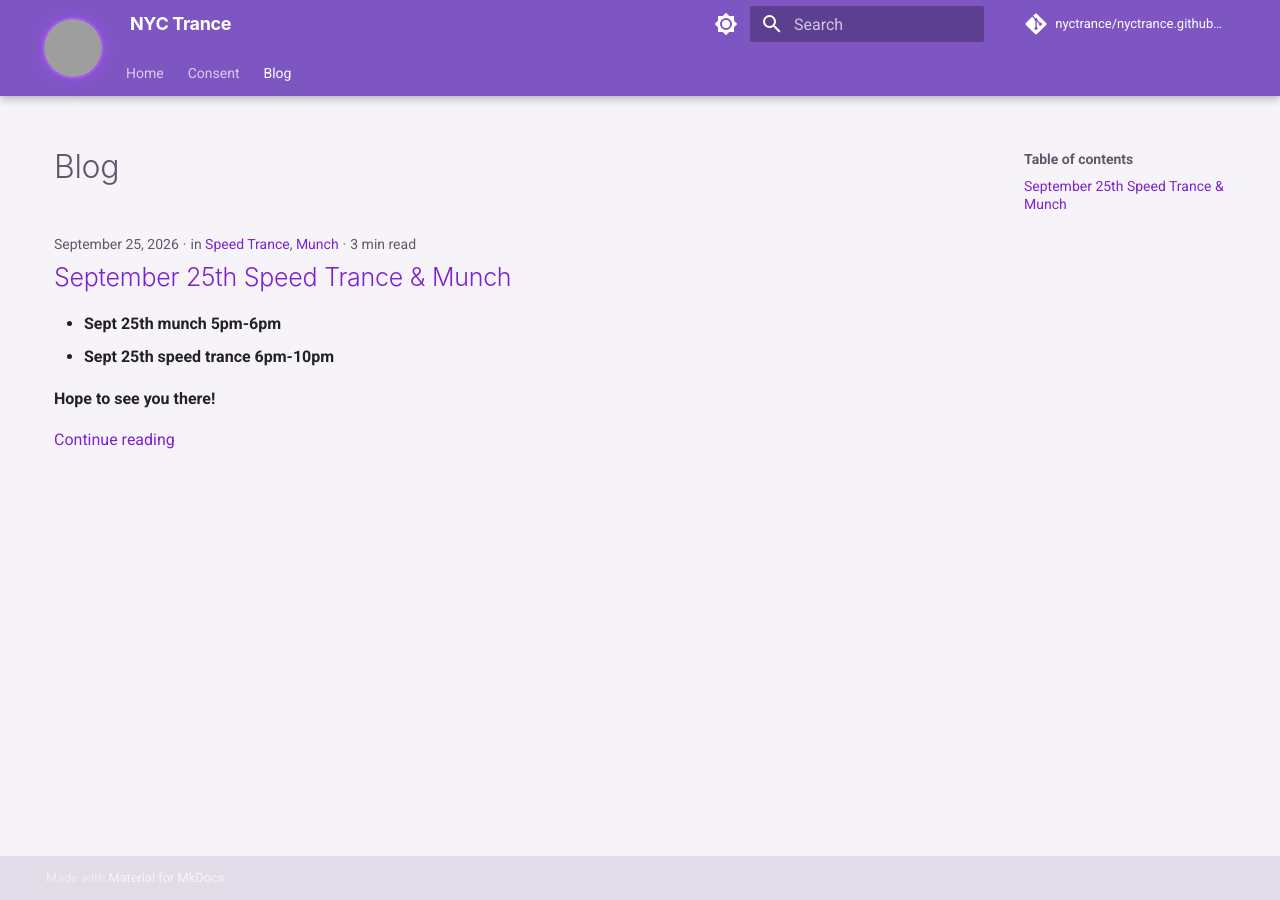
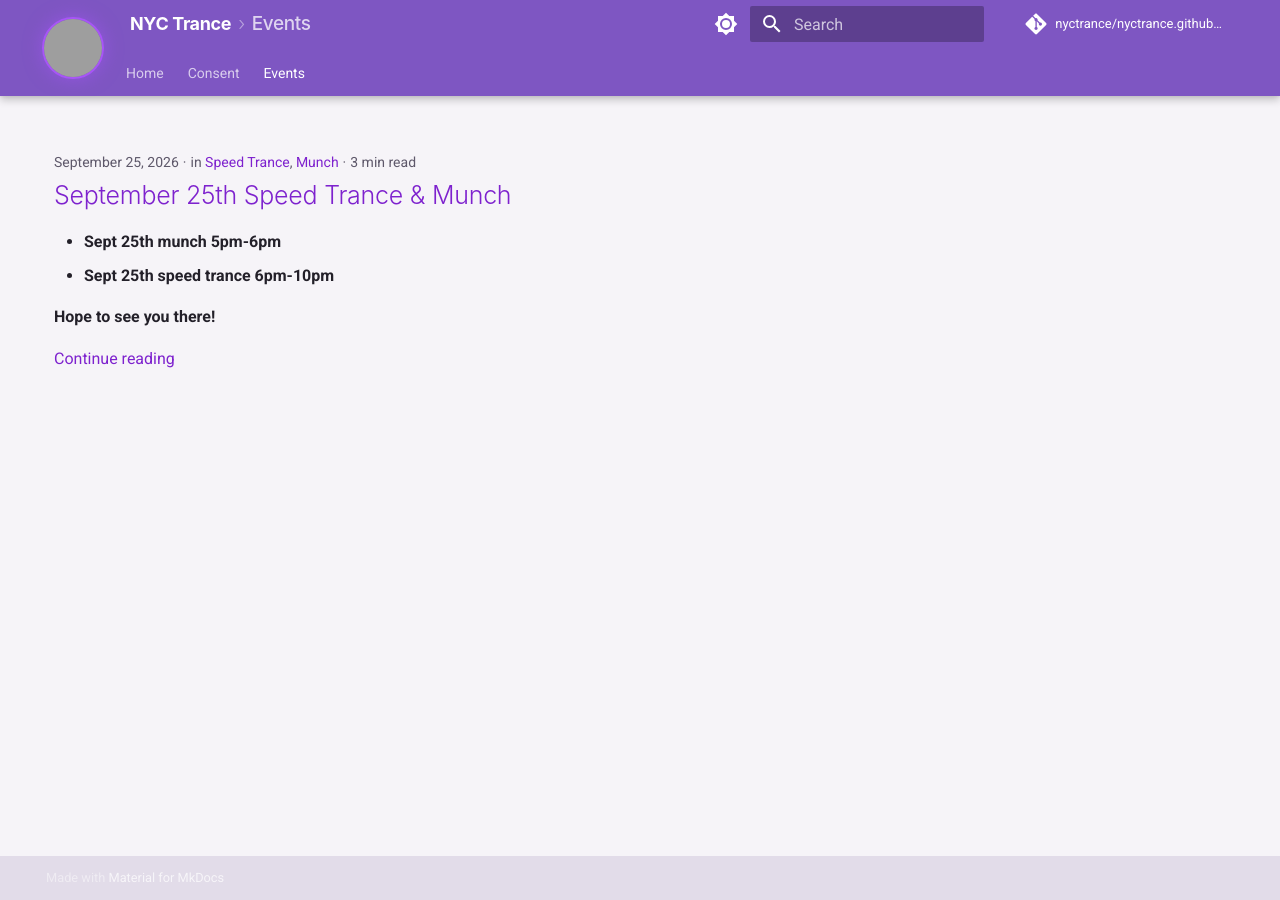
Before and after one commit to nyctrance/nyctrance.github.io, an MkDocs documentation site: the page built from docs/events/index.md, in a window 1280 px wide. Built offline with MkDocs 1.6.1 and Material for MkDocs 9.7.7, drawn with Linux system fonts in a browser that asks for light colours; some web fonts are replaced; comment, search, counter and statistics services are not loaded; grey boxes are pictures that could not be loaded.

Commit message:
Align page titles and breadcrumbs across Home, Consent, and Events while omitting body headers

```diff
--- a/docs/events/index.md
+++ b/docs/events/index.md
@@ -1 +1,5 @@
-# Blog
+---
+title: Events
+---
+
+<h1 class="visually-hidden">Events</h1>
--- a/docs/stylesheets/extra.css
+++ b/docs/stylesheets/extra.css
@@ -367,9 +367,13 @@ code, kbd, pre, .event-time, .badge {
   font-weight: 300;
 }
 
-/* Hide breadcrumb second topic on home page so it only displays "NYC Trance" */
-.md-header:has(.md-tabs__item--active a[href="."]) .md-header__topic:nth-child(2),
-.md-header:has(.md-tabs__item--active a[href="./"]) .md-header__topic:nth-child(2),
+/* Hide breadcrumb second topic only if empty */
 .md-header__title:has(.md-header__topic:nth-child(2) span:empty) .md-header__topic:nth-child(2) {
   display: none !important;
 }
+
+/* Suppress empty header container when title is visually hidden in body */
+.md-content__inner > header:has(> .visually-hidden:only-child),
+.md-content__inner > header:empty {
+  display: none !important;
+}
```
Also changed, not shown: docs/consent.md (+5 -1 lines), docs/index.md (+2 -2 lines).
